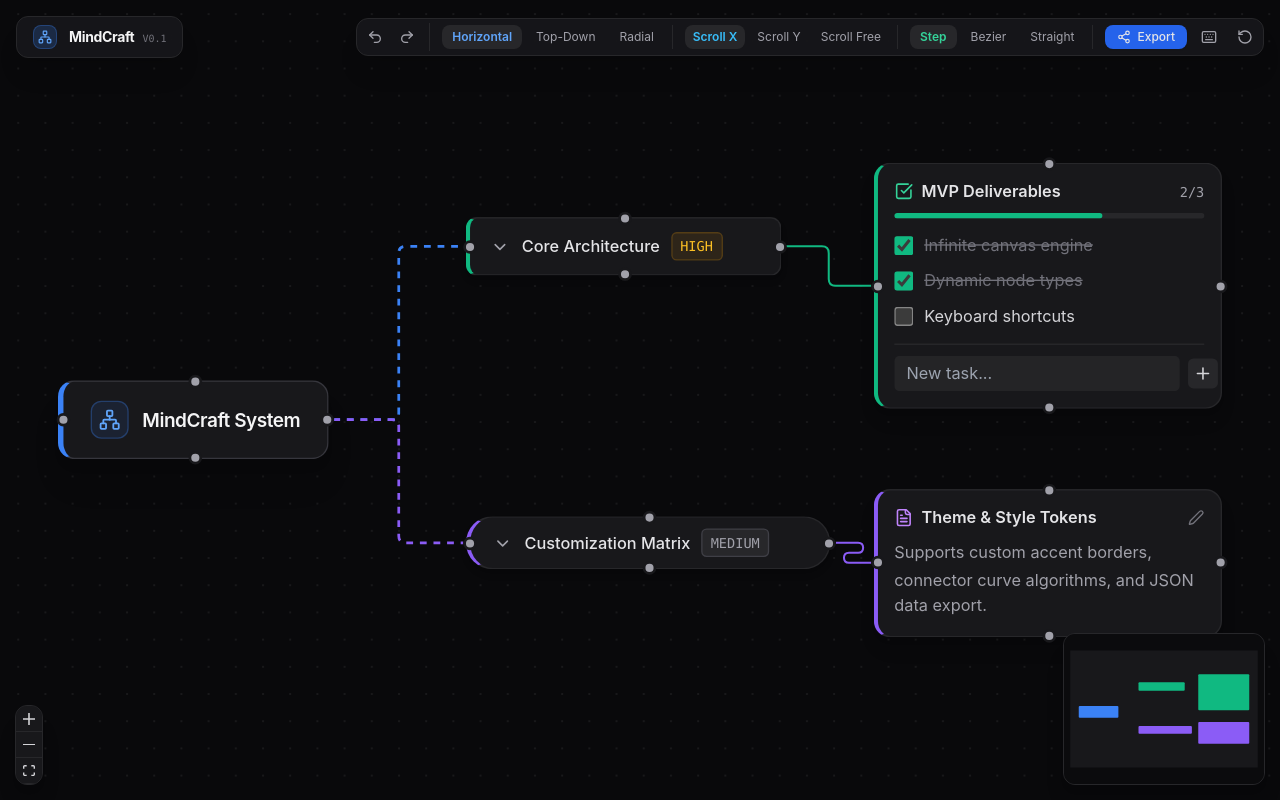
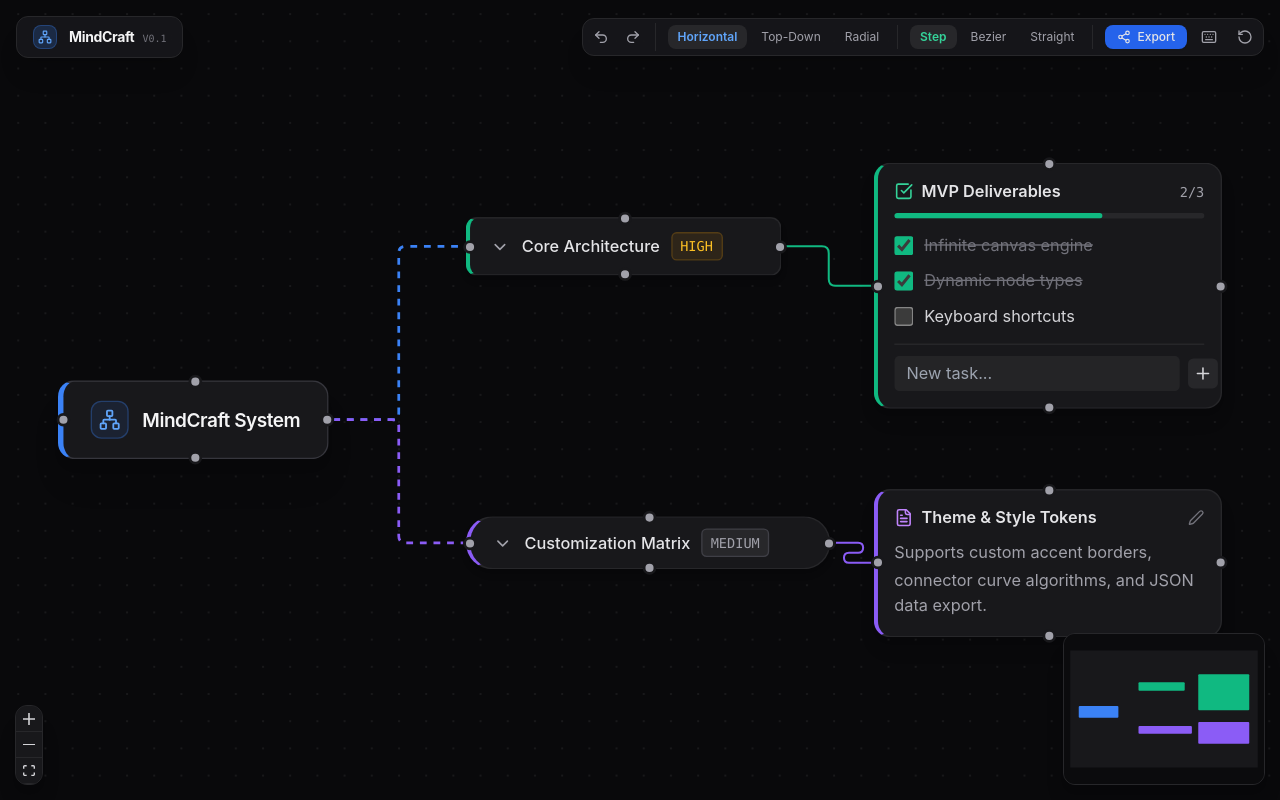
Before and after one commit to mwdharmaaa/mindcraft, a React (Vite) app: page / in a window 1280 px wide. Built offline with nearby package versions, Linux system fonts and the light colour scheme.

Commit message:
feat(navigation): automate scroll pan and pinch zoom detection without manual mode buttons

```diff
--- a/src/features/canvas/components/CanvasWheelController.tsx
+++ b/src/features/canvas/components/CanvasWheelController.tsx
@@ -4,7 +4,7 @@ import { useMindMapStore } from '@/features/canvas/store/mindMapStore';
 
 export const CanvasWheelController: React.FC = () => {
   const { getViewport, setViewport } = useReactFlow();
-  const scrollMode = useMindMapStore((s) => s.scrollMode);
+  const layoutDirection = useMindMapStore((s) => s.layoutDirection);
 
   useEffect(() => {
     const container = document.querySelector('.react-flow') as HTMLElement | null;
@@ -22,7 +22,8 @@ export const CanvasWheelController: React.FC = () => {
 
       const viewport = getViewport();
 
-      // Trackpad 2-finger pinch gesture sets ctrlKey = true in modern browsers
+      // 1. ZOOM DETECTION:
+      // Trackpad 2-finger pinch (or Ctrl + mouse wheel) sets e.ctrlKey = true in all modern browsers
       if (e.ctrlKey) {
         const factor = Math.exp(-e.deltaY * 0.008);
         const nextZoom = Math.min(Math.max(viewport.zoom * factor, 0.15), 2.5);
@@ -38,36 +39,34 @@ export const CanvasWheelController: React.FC = () => {
         return;
       }
 
-      // Normal wheel scrolling or 2-finger trackpad pan: slides/pans the canvas without zooming
-      const speed = 1.2;
+      // 2. SCROLL / PAN DETECTION:
+      // Normal wheel scrolling or 2-finger trackpad pan (e.ctrlKey is false)
+      const speed = 1.15;
       let dx = 0;
       let dy = 0;
 
-      if (scrollMode === 'horizontal') {
-        if (e.shiftKey) {
-          // Shift + wheel scrolls vertically
-          dy = -e.deltaY * speed;
-        } else if (Math.abs(e.deltaX) > 0) {
-          // Trackpad 2-finger pan with horizontal delta
+      if (Math.abs(e.deltaX) > 0) {
+        // Trackpad 2-finger pan or horizontal mouse tilt wheel (fluid 2D panning)
         dx = -e.deltaX * speed;
         dy = -e.deltaY * speed;
       } else {
-          // Standard single-axis mouse wheel maps to horizontal slide
+        // Single-axis mouse wheel:
+        // Automatically slides along tree expansion axis (horizontal for LR/Radial, vertical for TB)
+        const isHorizontal = layoutDirection !== 'TB';
+
+        if (e.shiftKey) {
+          if (isHorizontal) {
+            dy = -e.deltaY * speed;
+          } else {
             dx = -e.deltaY * speed;
           }
-      } else if (scrollMode === 'vertical') {
-        if (e.shiftKey) {
+        } else {
+          if (isHorizontal) {
             dx = -e.deltaY * speed;
-        } else if (Math.abs(e.deltaX) > 0) {
-          dx = -e.deltaX * speed;
-          dy = -e.deltaY * speed;
           } else {
             dy = -e.deltaY * speed;
           }
-      } else {
-        // Free panning mode
-        dx = -e.deltaX * speed;
-        dy = -e.deltaY * speed;
+        }
       }
 
       setViewport({
@@ -81,7 +80,7 @@ export const CanvasWheelController: React.FC = () => {
     return () => {
       container.removeEventListener('wheel', handleWheel);
     };
-  }, [getViewport, setViewport, scrollMode]);
+  }, [getViewport, setViewport, layoutDirection]);
 
   return null;
 };
--- a/src/features/canvas/store/mindMapStore.ts
+++ b/src/features/canvas/store/mindMapStore.ts
@@ -12,7 +12,6 @@ export const useMindMapStore = create<MindMapStoreState>((set, get) => ({
   selectedNodeId: null,
   layoutDirection: 'LR',
   connectorType: 'smoothstep',
-  scrollMode: 'horizontal',
   history: [{ nodes: initialNodes, edges: initialEdges }],
   historyIndex: 0,
 
@@ -127,10 +126,6 @@ export const useMindMapStore = create<MindMapStoreState>((set, get) => ({
     set({ edges: nextEdges, connectorType: type });
   },
 
-  setScrollMode: (mode) => {
-    set({ scrollMode: mode });
-  },
-
   undo: () => {
     const { history, historyIndex } = get();
     if (historyIndex > 0) {
--- a/src/features/canvas/store/mindMapStore.types.ts
+++ b/src/features/canvas/store/mindMapStore.types.ts
@@ -3,7 +3,6 @@ import { MindNodeData } from '@/features/nodes/types/node.types';
 
 export type LayoutDirection = 'LR' | 'TB' | 'RADIAL';
 export type ConnectorType = 'bezier' | 'straight' | 'smoothstep';
-export type CanvasScrollMode = 'horizontal' | 'vertical' | 'free';
 
 export interface MindMapHistoryItem {
   nodes: Node<MindNodeData>[];
@@ -16,7 +15,6 @@ export interface MindMapStoreState {
   selectedNodeId: string | null;
   layoutDirection: LayoutDirection;
   connectorType: ConnectorType;
-  scrollMode: CanvasScrollMode;
   history: MindMapHistoryItem[];
   historyIndex: number;
 
@@ -32,7 +30,6 @@ export interface MindMapStoreState {
   toggleCollapse: (nodeId: string) => void;
   applyLayout: (direction?: LayoutDirection) => void;
   setConnectorType: (type: ConnectorType) => void;
-  setScrollMode: (mode: CanvasScrollMode) => void;
   undo: () => void;
   redo: () => void;
   resetCanvas: () => void;
--- a/src/features/toolbar/components/TopNavigation.tsx
+++ b/src/features/toolbar/components/TopNavigation.tsx
@@ -3,7 +3,6 @@ import { useMindMapStore } from '@/features/canvas/store/mindMapStore';
 import {
   LayoutDirection,
   ConnectorType,
-  CanvasScrollMode,
 } from '@/features/canvas/store/mindMapStore.types';
 import {
   Undo2,
@@ -31,8 +30,6 @@ export const TopNavigation: React.FC<TopNavigationProps> = ({
     layoutDirection,
     connectorType,
     setConnectorType,
-    scrollMode,
-    setScrollMode,
   } = useMindMapStore();
 
   return (
@@ -82,23 +79,6 @@ export const TopNavigation: React.FC<TopNavigationProps> = ({
         </div>
 
         <div className="flex items-center gap-1 border-r border-zinc-800 pr-2 mr-1">
-          {(['horizontal', 'vertical', 'free'] as CanvasScrollMode[]).map((mode) => (
-            <button
-              key={mode}
-              onClick={() => setScrollMode(mode)}
-              className={`px-2 py-1 text-xs rounded-lg transition-all ${
-                scrollMode === mode
-                  ? 'bg-zinc-800 text-sky-400 font-semibold'
-                  : 'text-zinc-400 hover:text-zinc-200 hover:bg-zinc-800/60'
-              }`}
-              title={`Pan axis on wheel scroll: ${mode}`}
-            >
-              {mode === 'horizontal' ? 'Scroll X' : mode === 'vertical' ? 'Scroll Y' : 'Scroll Free'}
-            </button>
-          ))}
-        </div>
-
-        <div className="flex items-center gap-1 border-r border-zinc-800 pr-2 mr-1">
           {(['smoothstep', 'bezier', 'straight'] as ConnectorType[]).map((conn) => (
             <button
               key={conn}
```
Lines whose indentation alone changed are shown as unchanged.
